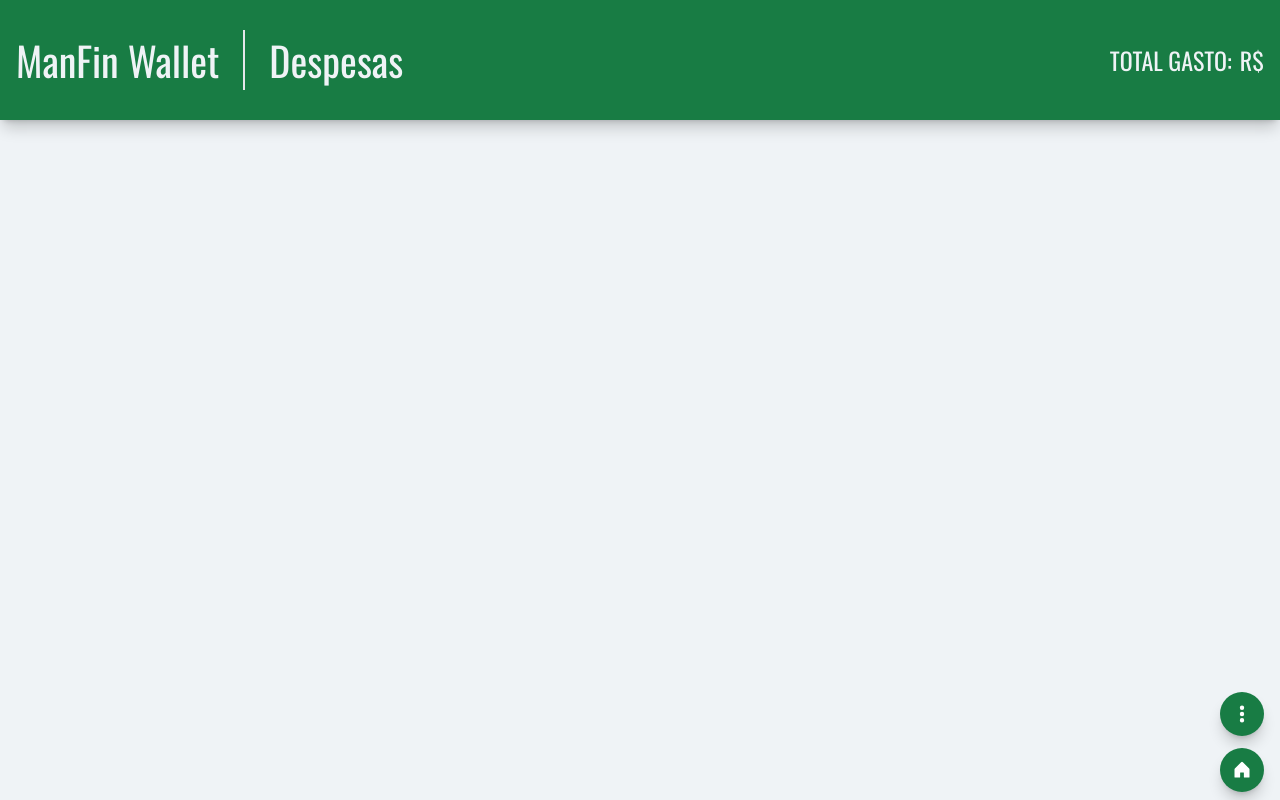
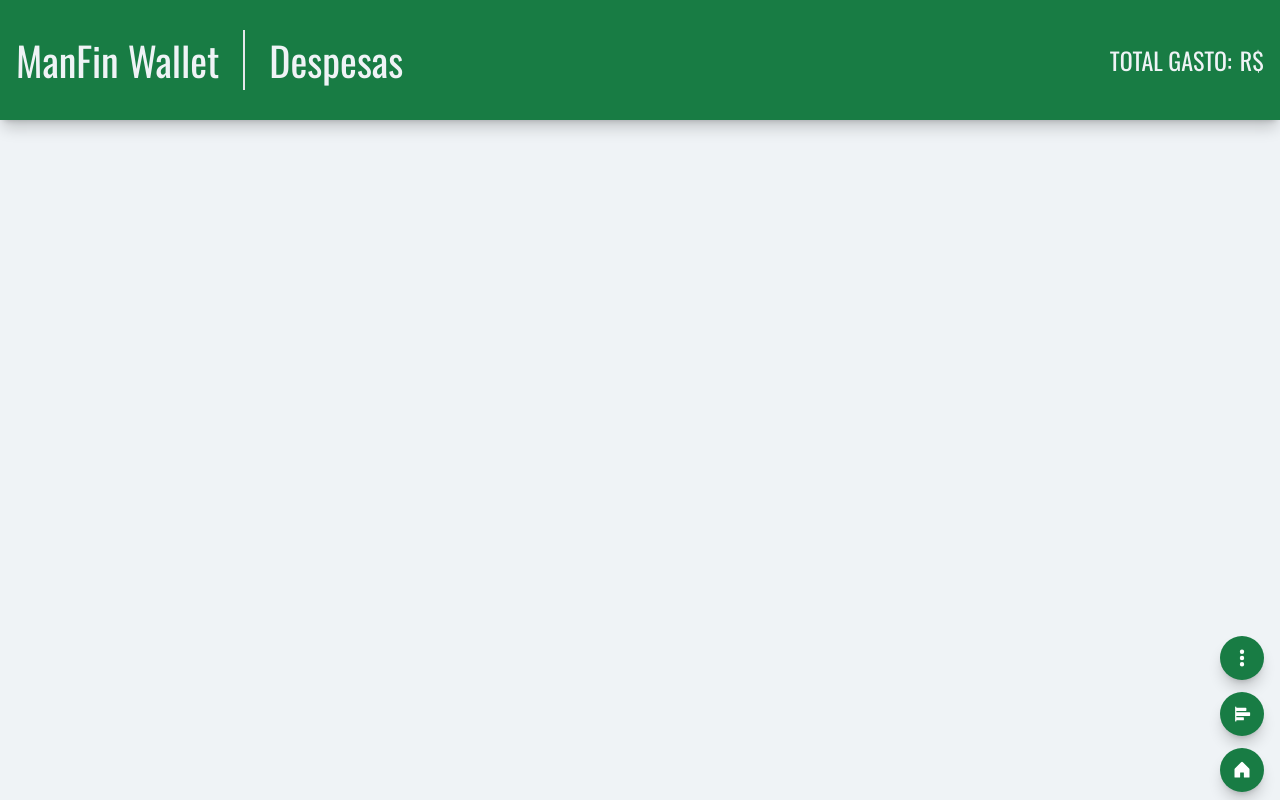
Before and after one commit to ViniciusCNB/manfin-wallet, a React (Vite) app in the folder web/: page /despesas in a window 1280 px wide. Built offline with nearby package versions, Linux system fonts and the light colour scheme.

Commit message:
Alterações nos botões de navegação das páginas

```diff
--- a/web/src/components/Expenses/ExpensesBody.tsx
+++ b/web/src/components/Expenses/ExpensesBody.tsx
@@ -1,5 +1,9 @@
 import { useState } from "react"
-import { DotsThreeOutlineVertical, House } from "@phosphor-icons/react"
+import {
+  ChartBarHorizontal,
+  DotsThreeOutlineVertical,
+  House,
+} from "@phosphor-icons/react"
 import { Link } from "react-router-dom"
 import * as DropdownMenu from "@radix-ui/react-dropdown-menu"
 import * as Dialog from "@radix-ui/react-dialog"
@@ -29,7 +33,7 @@ const ExpensesBody = () => {
         </div>
         <DropdownMenu.Root>
           <DropdownMenu.Trigger
-            className="bg-[#187c44] absolute bottom-16 right-4 p-3 rounded-[50%] hover:bg-[#255c3d] shadow-lg shadow-black/20"
+            className="bg-[#187c44] absolute bottom-[120px] right-4 p-3 rounded-[50%] hover:bg-[#255c3d] shadow-lg shadow-black/20"
             title="Exibir opções"
           >
             <DotsThreeOutlineVertical size={20} color="white" weight="fill" />
@@ -53,7 +57,7 @@ const ExpensesBody = () => {
                     className="hover:bg-gray-400/50 w-full flex justify-center p-4 uppercase text-sm"
                     title="Cadastro de uma nova instituição"
                   >
-                    Adicionar nova instituição
+                    Adicionar nova despesa
                   </Dialog.Trigger>
 
                   <AddExpenseModal />
@@ -64,6 +68,13 @@ const ExpensesBody = () => {
             </DropdownMenu.Content>
           </DropdownMenu.Portal>
         </DropdownMenu.Root>
+        <Link
+          to="/portfolio"
+          className="bg-[#187c44] absolute bottom-16 right-4 p-3 rounded-[50%] hover:bg-[#255c3d] shadow-lg shadow-black/20"
+          title="Ir para o Portfólio"
+        >
+          <ChartBarHorizontal size={20} color="white" weight="fill" />
+        </Link>
         <Link
           to="/"
           className="bg-[#187c44] absolute bottom-2 right-4 p-3 rounded-[50%] hover:bg-[#255c3d] shadow-lg shadow-black/20"
--- a/web/src/components/Portfolio/PortfolioBody.tsx
+++ b/web/src/components/Portfolio/PortfolioBody.tsx
@@ -11,7 +11,7 @@ import {
   fillData,
 } from "../../utils"
 import AddInstitutionModal from "./AddInstitutionModal"
-import { DotsThreeOutlineVertical, House } from "@phosphor-icons/react"
+import { DotsThreeOutlineVertical, House, Wallet } from "@phosphor-icons/react"
 import ApplicationsTable from "./ApplicationsTable"
 import PortfolioMenu from "./PortfolioMenu"
 
@@ -200,7 +200,7 @@ const PortfolioBody = () => {
         </div> */}
         <DropdownMenu.Root>
           <DropdownMenu.Trigger
-            className="bg-[#01141f] absolute bottom-16 right-4 p-3 rounded-[50%] hover:bg-[#012234] shadow-lg shadow-black/20"
+            className="bg-[#01141f] absolute bottom-[120px] right-4 p-3 rounded-[50%] hover:bg-[#012234] shadow-lg shadow-black/20"
             title="Exibir opções"
           >
             <DotsThreeOutlineVertical size={20} color="white" weight="fill" />
@@ -253,6 +253,13 @@ const PortfolioBody = () => {
           </DropdownMenu.Portal>
         </DropdownMenu.Root>
         <Link
+          to="/despesas"
+          className="bg-[#01141f] absolute bottom-16 right-4 p-3 rounded-[50%] hover:bg-[#012234] shadow-lg shadow-black/20"
+          title="Ir para as Despesas"
+        >
+          <Wallet size={20} color="white" weight="fill" />
+        </Link>
+        <Link
           to="/"
           className="bg-[#01141f] absolute bottom-2 right-4 p-3 rounded-[50%] hover:bg-[#012234] shadow-lg shadow-black/20"
           title="Ir para a Home"
```
